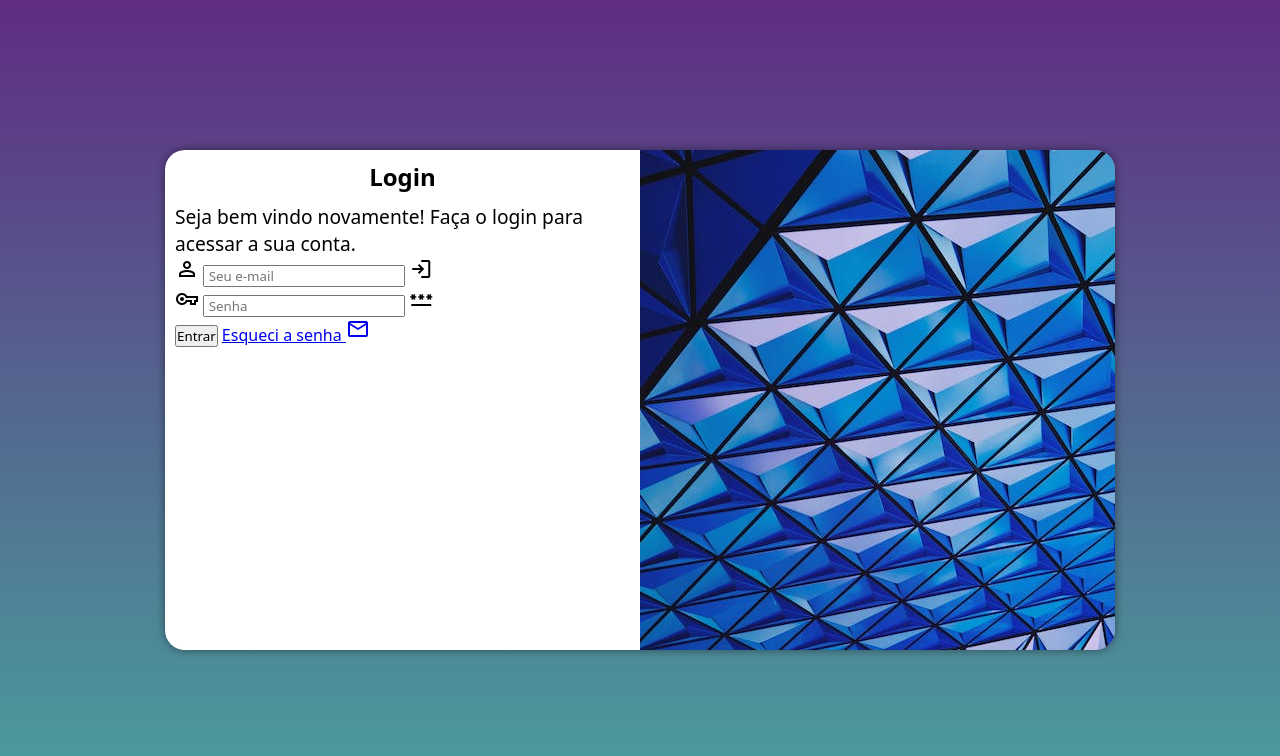
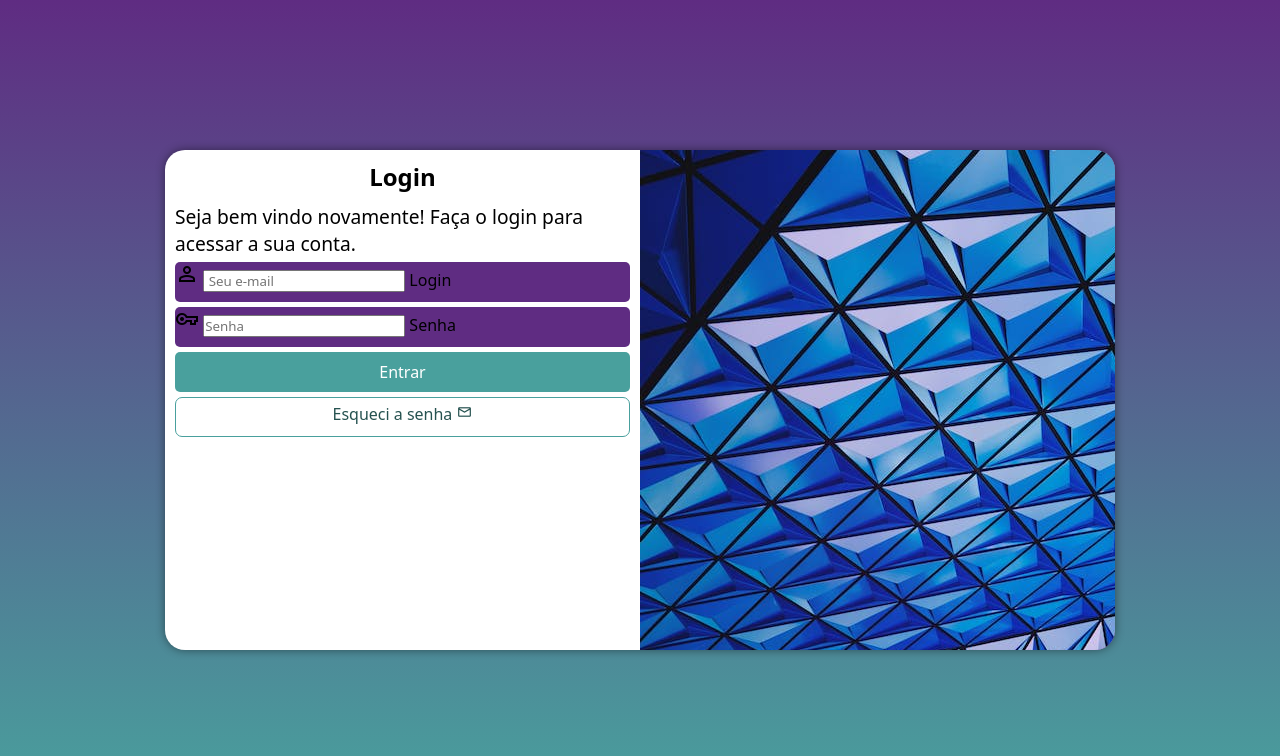
Before and after one commit to EvandroLougue/html-css, a plain HTML site: page modulo04/capitulo26/index.html in a window 1280 px wide. Drawn offline with nearby package versions, Linux system fonts and the light colour scheme.

Commit message:
formatação do formulário de login

```diff
--- a/modulo04/capitulo26/estilo.css
+++ b/modulo04/capitulo26/estilo.css
@@ -28,7 +28,7 @@ section#login {
     left: 50%;
     transform: translate(-50%, -50%);
     background-color: white;
-    width: 250px;
+    width: 260px;
     height: 500px;
     border-radius: 20px;
     overflow: hidden;
@@ -52,3 +52,46 @@ div#formulario > h1 {
 div#formulario > p {
     font-size: 0.8em;
 }
+div.campo {
+    background-color: #5f2c82;
+    display: block;
+    width: 100%;
+    height: 40px;
+    border-radius: 5px;
+    margin: 5px 0px;
+}
+form > input[type=submit] {
+    display: block;
+    font-size: 1em;
+    width: 100%;
+    height: 40px;
+    background-color: #49a09d;
+    color: white;
+    border: none;
+    border-radius: 5px;
+}
+form > input[type=submit]:hover {
+    background-color: #265352;
+    cursor: pointer;
+}
+form > a.botao {
+    display: block;
+    text-align: center;
+    font-size: 1em;
+    width: 100%;
+    height: 40px;
+    background-color: white;
+    border: 1px solid #49a09d;
+    border-radius: 7px;
+    text-decoration: none;
+    color: #265250;
+    margin-top: 5px;
+    padding-top: 5px;
+}
+form > a.botao:hover {
+    background-color: #6eebe6;
+    cursor: pointer;
+}
+form > a.botao > span {
+    font-size: 1em;
+}
--- a/modulo04/capitulo26/index.html
+++ b/modulo04/capitulo26/index.html
@@ -23,21 +23,17 @@
                             person
                             </span></label>
                         <input type="email" name="ilogin" id="ilogin" placeholder=" Seu e-mail" autocomplete="email" required maxlength="40">
-                        <label for="ilogin"><span class="material-symbols-outlined">
-                            login
-                            </span></label>
+                        <label for="ilogin">Login</label>
                     </div>
                     <div class="campo">
                         <label for="isenha"><span class="material-symbols-outlined">
                             vpn_key
                             </span></label>
-                        <input type="password" name="isenha" id="isenha" placeholder=" Senha" autocomplete="new-password" required maxlength="20">
-                        <label for="isenha"><span class="material-symbols-outlined">
-                            password
-                            </span></label>
+                        <input type="password" name="isenha" id="isenha" placeholder="Senha" autocomplete="new-password" required maxlength="15">
+                        <label for="isenha">Senha</label>
                     </div>
                     <input type="submit" value="Entrar">
-                    <a href="esqueci.html">
+                    <a href="esqueci.html" class="botao">
                         Esqueci a senha <span class="material-symbols-outlined">
                             mail
                             </span>
```
